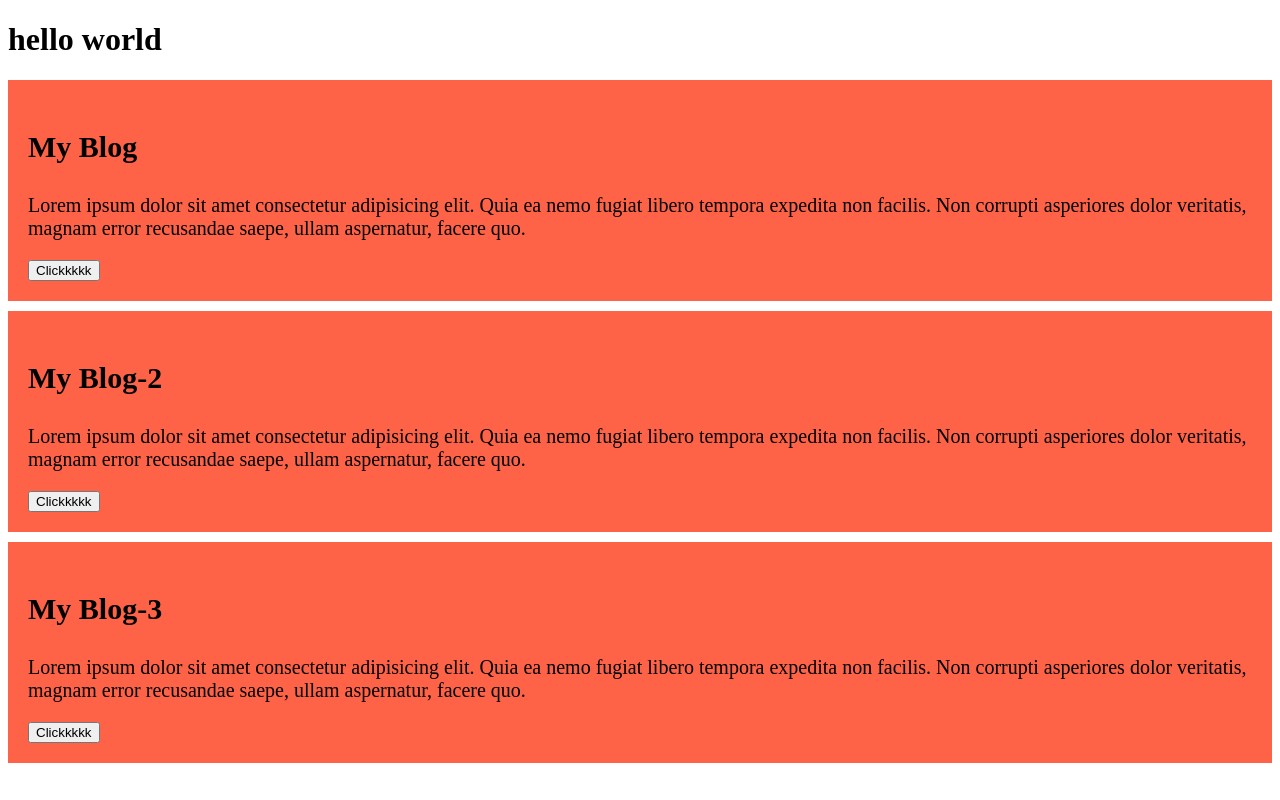
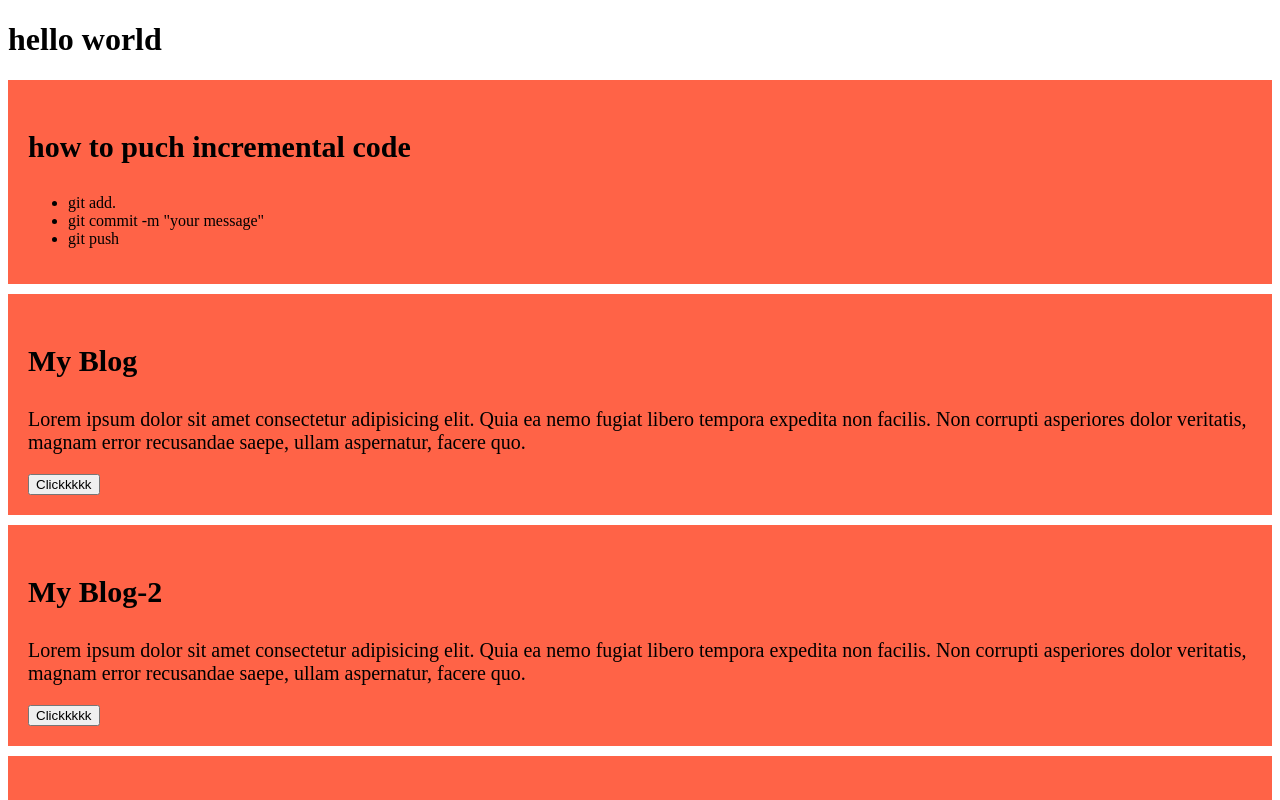
Before and after one commit to arian2004feni/learning-web-dev, a plain HTML site: page index.html in a window 1280 px wide. Shown: the top 800 px of the page. Drawn offline with Linux system fonts and the light colour scheme.

Commit message:
added a list to push code

```diff
--- a/index.html
+++ b/index.html
@@ -8,6 +8,14 @@
   </head>
   <body>
     <h1>hello world</h1>
+    <div>
+      <h3>how to puch incremental code</h3>
+      <ul>
+        <li>git add.</li>
+        <li>git commit -m "your message"</li>
+        <li>git push</li>
+      </ul>
+    </div>
     <div>
       <h3>My Blog</h3>
       <p>
```
